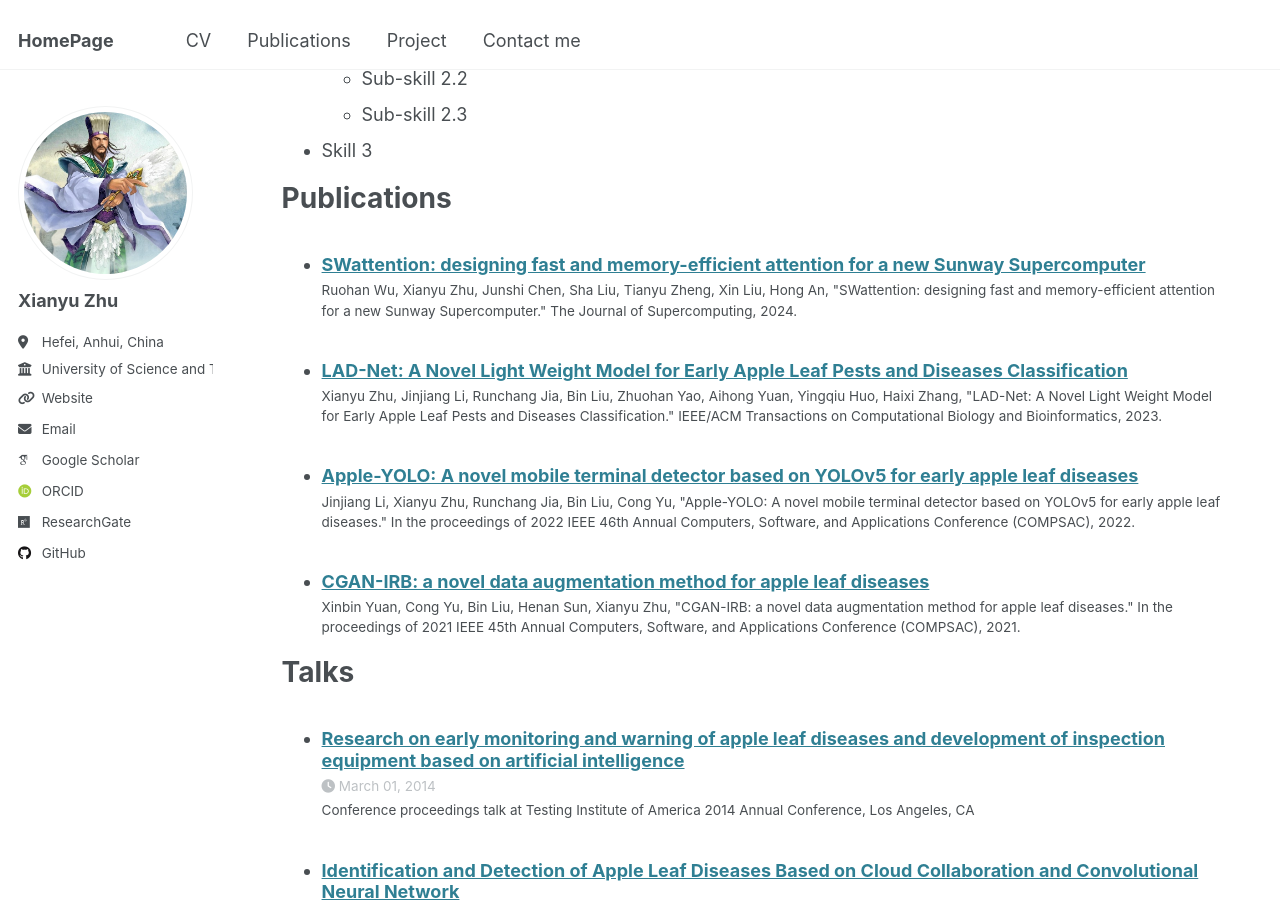
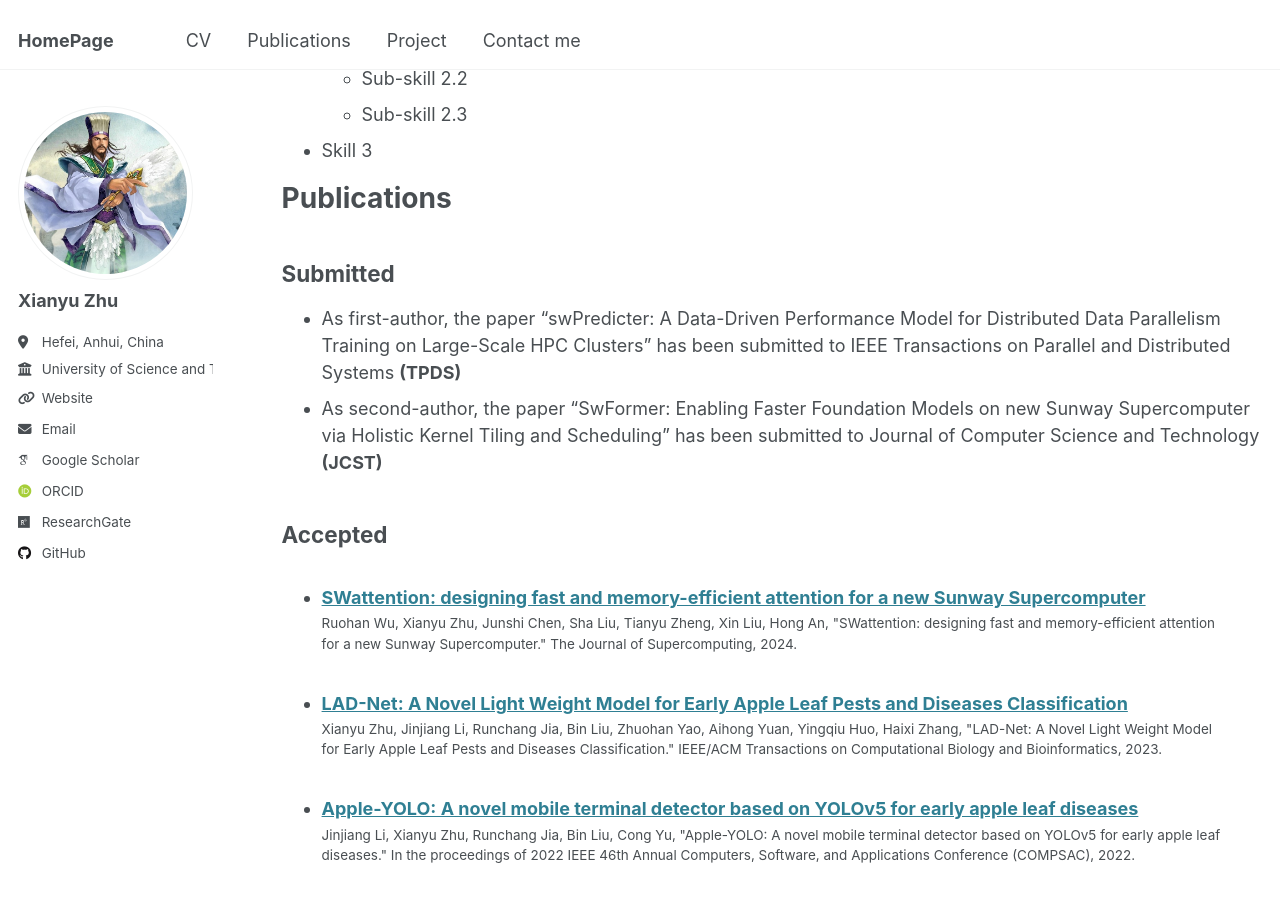
Before and after one commit to zhuxy-USTC/zhuxy-USTC.github.io, a Jekyll site: the page built from _pages/cv.md, in a window 1280 px wide and 900 px high, scrolled down 905 px. Built offline with Jekyll 4.4.1, drawn with Linux system fonts in a browser that asks for light colours; some web fonts are replaced.

Commit message:
update cv

```diff
--- a/_pages/cv.md
+++ b/_pages/cv.md
@@ -43,9 +43,15 @@
 
 Publications
 ======
-  <ul>{% for post in site.publications reversed %}
-    {% include archive-single-cv.html %}
+## Submitted
+* As first-author, the paper "swPredicter: A Data-Driven Performance Model for Distributed Data Parallelism Training on Large-Scale HPC Clusters" has been submitted to IEEE Transactions on Parallel and Distributed Systems **(TPDS)**
+* As second-author, the paper "SwFormer: Enabling Faster Foundation Models on new Sunway Supercomputer via Holistic Kernel Tiling and Scheduling" has been submitted to Journal of Computer Science and Technology **(JCST)**
+
+## Accepted
+<ul>{% for post in site.publications reversed %}
+  {% include archive-single-cv.html %}
   {% endfor %}</ul>
+
 
 Talks
 ======
```
Also changed, not shown: _pages/about.md (+2 -2 lines).
